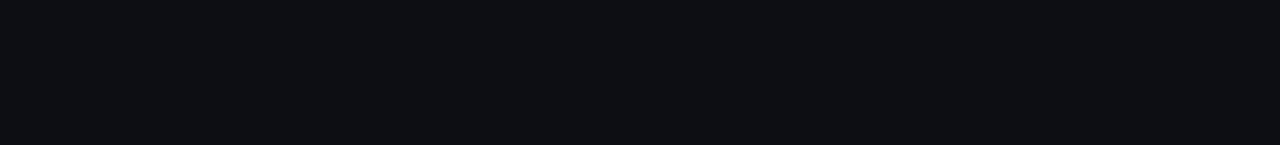
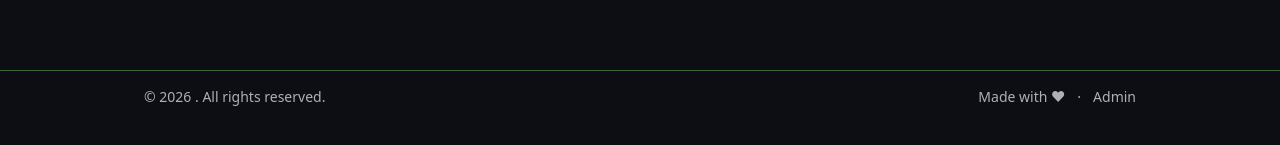
Before and after one commit to phuc16/cosplay-portfolio, a React (Vite) app in the folder frontend/: page /merchandise in a window 1280 px wide. Shown: the part 227-372 px from the top of the page. Built offline with nearby package versions, Linux system fonts and the light colour scheme; no server answers.

Commit message:
feat(shop): add site footer to /merchandise
The shop page tree had no footer at all — added the same copyright/"Made
with ♥"/Admin-link footer the portfolio page already has, fetching the
brand name from /api/settings since the shop pages don't share that
page's data-loading layout.

```diff
--- a/frontend/src/pages/Shop.jsx
+++ b/frontend/src/pages/Shop.jsx
@@ -1,18 +1,30 @@
 import { useEffect, useState } from "react"
-import { Link } from "react-router-dom"
+import { Link, useNavigate } from "react-router-dom"
+import axios from "axios"
 import { fetchCollections } from "../api/shop"
 import { useLanguage } from "../contexts/LanguageContext"
+import { getLocalized } from "../utils/localize"
 import ShopHeader from "../components/shop/ShopHeader"
 
 export default function Shop() {
-  const { t } = useLanguage()
+  const { t, lang } = useLanguage()
+  const navigate = useNavigate()
   const [collections, setCollections] = useState(null)
+  // Same brand name shown in the portfolio page's own footer — fetched
+  // here too since the shop is a separate page tree with no shared layout.
+  const [artistName, setArtistName] = useState("")
 
   useEffect(() => {
     fetchCollections()
       .then(setCollections)
       .catch(() => setCollections([]))
   }, [])
+
+  useEffect(() => {
+    axios.get("/api/settings")
+      .then((r) => setArtistName(getLocalized(r.data?.artistName, lang)))
+      .catch(() => {})
+  }, [lang])
 
   return (
     <>
@@ -50,6 +62,17 @@
         ))}
       </div>
       </main>
+
+      <footer className="border-t border-[var(--border-brand)] mt-10">
+        <div className="max-w-5xl mx-auto px-4 py-4 flex justify-between items-center text-sm opacity-70">
+          <span>© {new Date().getFullYear()} {artistName}. {lang === "vi" ? "Bảo lưu mọi quyền." : "All rights reserved."}</span>
+          <span className="flex items-center gap-3">
+            <span className="whitespace-nowrap">Made with ♥</span>
+            <span aria-hidden="true">·</span>
+            <button type="button" onClick={() => navigate("/admin")} className="hover:text-[var(--text-link)]">Admin</button>
+          </span>
+        </div>
+      </footer>
     </>
   )
 }
```
Also changed, not shown: 1 other file (tests, documents, lock files or other folders).
